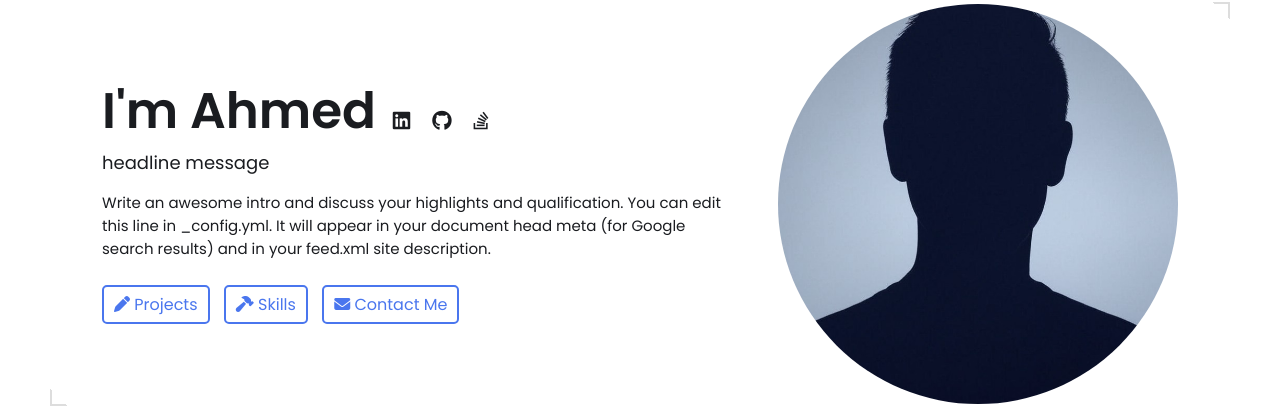
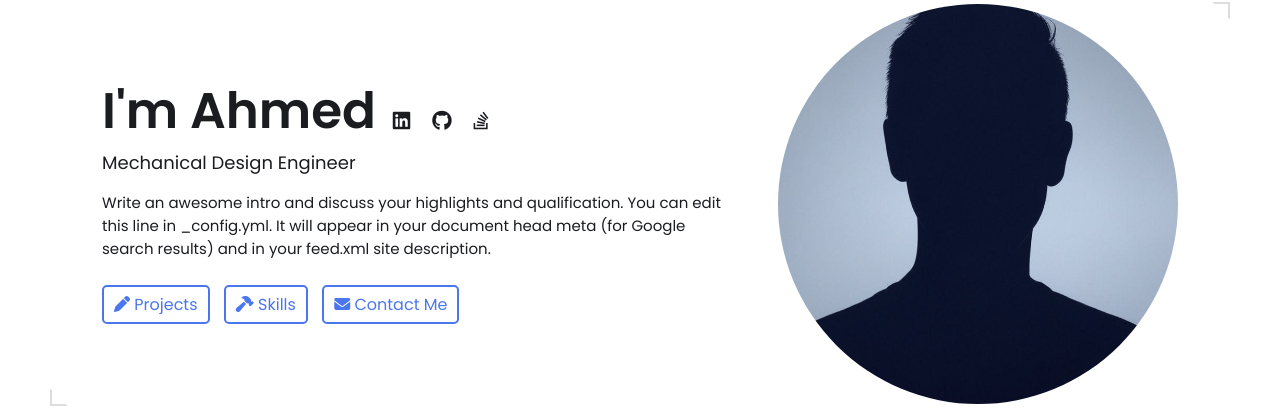
Before and after one commit to zak-ahmed1/zak-ahmed1.github.io, a Jekyll site: the page built from index.html, in a window 1280 px wide and 900 px high. Shown: the part 128-536 px from the top of the window. Built offline with Jekyll 4.4.1, drawn with Linux system fonts in a browser that asks for light colours; part of the change alters nothing that is shown.

Commit message:
Update _config.yml

```diff
--- a/_config.yml
+++ b/_config.yml
@@ -13,7 +13,7 @@ title: Ahmed Zakwan's Portfolio # This is what shows up in the tab of the browse
 
 # Hero Section
 name: Ahmed Hamid Mohamed Zakwan
-headline: headline message
+headline: Mechanical Design Engineer
 description: >- # dont remove this line. this will ignore all new lines until the next section
   Write an awesome intro and discuss your highlights and qualification. You can edit this
   line in _config.yml. It will appear in your document head meta (for
@@ -25,13 +25,13 @@ profile_image: ./assets/images/profile-image/avatar.jpeg
 
 # Link your resume
 # You can place your resume in assets/resume/{resume file.pdf} or add external link such as pdf saved in google drive
-resume-url: https://drive.google.com/file/d/13Z3duVzh-gguPU5r03oJVEE6rV9rd3DS/view?usp=sharing
+resume-url: https://drive.google.com/file/d/1bq4lgGN2Xm-gAxWXs3AupLr2jo1j6Fsh/view?usp=sharing
 
 
 # Set up external links - this will show up as small icons next to your name.
 
 external-links:    # input only your own url slug. The icons with missing entries will not appear.
-  linkedin: test    # https://www.linkedin.com/in/{your url slug}
+  linkedin: test    # https://www.linkedin.com/in/ahmed-zakwan
   github: leea12    # https://github.com/{your url slug}
   stackoverflow: test      # https://stackoverflow.com/users/{your url slug}
   medium:            # https://medium.com/@{your url slug}
```
